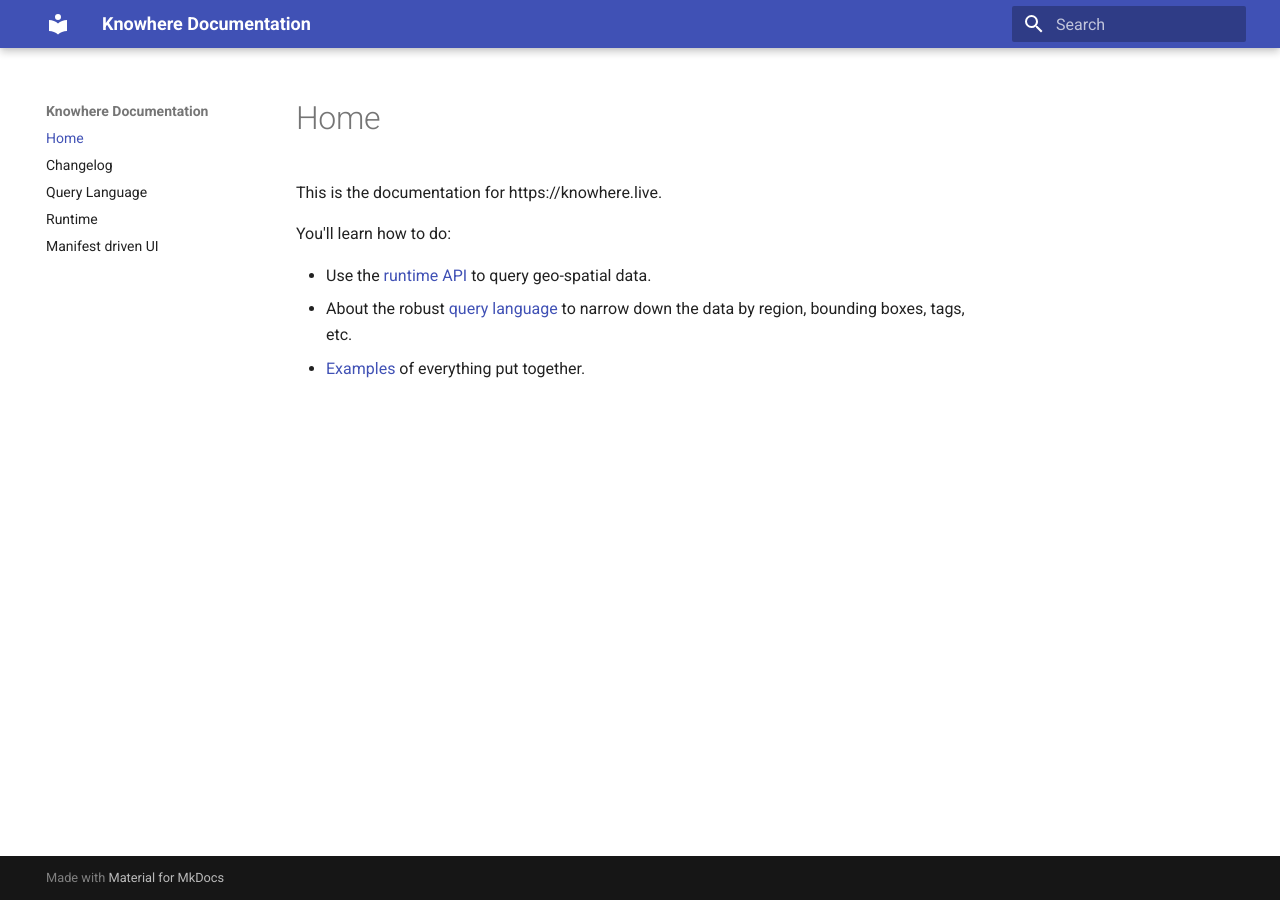
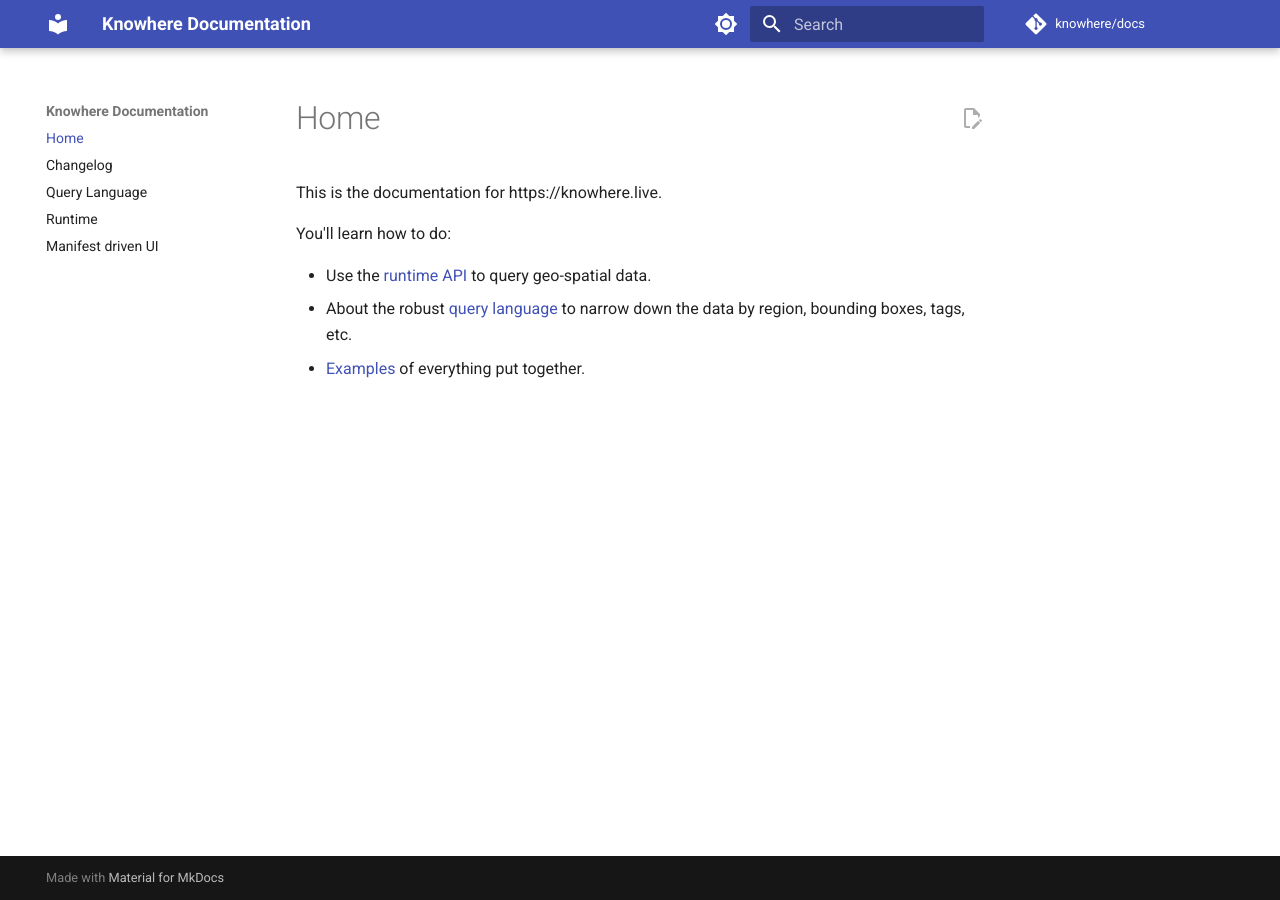
Before and after one commit to knowhere-live/docs, an MkDocs documentation site: the page built from src/index.md, in a window 1280 px wide. Built offline with MkDocs 1.6.1 and Material for MkDocs 9.7.7, drawn with Linux system fonts in a browser that asks for light colours; comment, search, counter and statistics services are not loaded.

Commit message:
add some features to docs

```diff
--- a/mkdocs.yml
+++ b/mkdocs.yml
@@ -1,7 +1,28 @@
 site_name: Knowhere Documentation
 site_url: https://knowhere.live/docs
+repo_url: https://github.com/knowhere-live/docs/
+repo_name: knowhere/docs
+edit_uri: blob/main/src/
 theme:
   name: material
+  features:
+    - content.action.edit
+    - content.code.copy
+    - content.code.annotate
+  palette:
+    # Palette toggle for light mode
+    - media: "(prefers-color-scheme: light)"
+      scheme: default
+      toggle:
+        icon: material/brightness-7
+        name: Switch to dark mode
+
+    # Palette toggle for dark mode
+    - media: "(prefers-color-scheme: dark)"
+      scheme: slate
+      toggle:
+        icon: material/brightness-4
+        name: Switch to light mode
 markdown_extensions:
   - pymdownx.highlight:
       anchor_linenums: true
```
